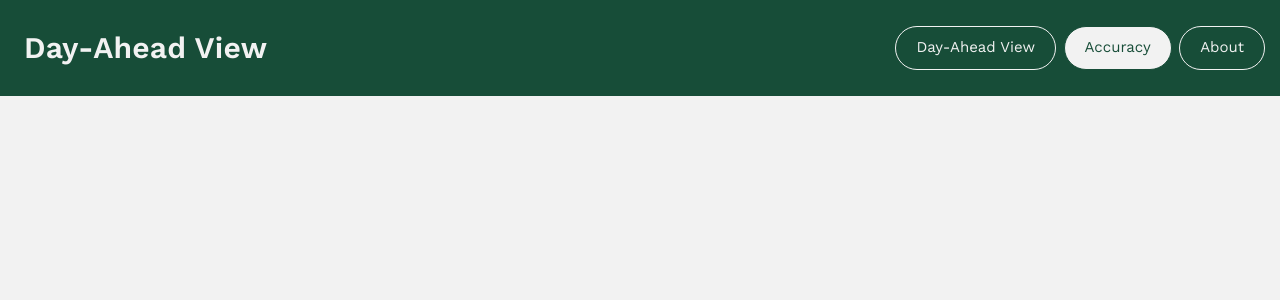
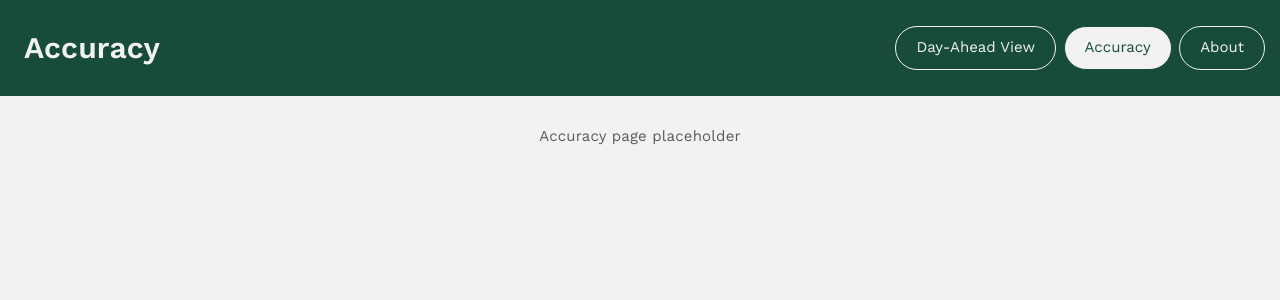
Before and after one commit to dishaap/reint-challenge, a React app in the folder frontend/: page / in a window 1280 px wide. Both pictures are taken after a click on the button "Accuracy". Shown: the top 300 px of the page. Built offline with nearby package versions, Linux system fonts and the light colour scheme; the HTML template or start-up script is replaced by a standard one.

Commit message:
add placeholder pages

```diff
--- a/frontend/src/App.css
+++ b/frontend/src/App.css
@@ -29,6 +29,7 @@
   border-radius: 30px;
   cursor: pointer;
   font: inherit;
+  transition: background-color 0.3s ease;
 }
 
 .header-menu-item:hover,
@@ -37,3 +38,7 @@
   color: var(--color-3);
   background: var(--color-1);
 }
+
+.page-content {
+  padding: 2rem;
+}
--- a/frontend/src/App.jsx
+++ b/frontend/src/App.jsx
@@ -1,10 +1,31 @@
+import { useState } from 'react'
 import './App.css'
 import Header from './components/Header.jsx'
+import About from './pages/About.jsx'
+import Accuracy from './pages/Accuracy.jsx'
+import DayAheadView from './pages/DayAheadView.jsx'
 
 function App() {
     const menu = ["Day-Ahead View", "Accuracy", "About"]
+    const [activePage, setActivePage] = useState(menu[0])
+
+    const pages = {
+        "Day-Ahead View": <DayAheadView />,
+        Accuracy: <Accuracy />,
+        About: <About />,
+    }
+
     return (
-        <Header title="Day-Ahead View" menu={menu} />
+        <>
+            <Header
+                menu={menu}
+                activeItem={activePage}
+                onSelect={setActivePage}
+            />
+            <main className="page-content">
+                {pages[activePage]}
+            </main>
+        </>
     )
 }
 
--- a/frontend/src/components/Header.jsx
+++ b/frontend/src/components/Header.jsx
@@ -1,11 +1,7 @@
-import { useState } from 'react'
-
-export default function Header({ title, menu }) {
-    const [activeItem, setActiveItem] = useState(menu[0] ?? null)
-
+export default function Header({ menu, activeItem, onSelect }) {
     return(
         <div className="header">
-            <h1 className="page-title">{title}</h1>
+            <h1 className="page-title">{activeItem}</h1>
             <div className="header-menu">
                 {menu.map((item) => (
                     <button
@@ -13,7 +9,7 @@ export default function Header({ title, menu }) {
                         type="button"
                         className={`header-menu-item${activeItem === item ? ' active' : ''}`}
                         aria-pressed={activeItem === item}
-                        onClick={() => setActiveItem(item)}
+                        onClick={() => onSelect(item)}
                     >
                         {item}
                     </button>
--- /dev/null
+++ b/frontend/src/pages/About.jsx
@@ -0,0 +1,3 @@
+export default function About() {
+    return <p>About page placeholder</p>
+}
--- /dev/null
+++ b/frontend/src/pages/Accuracy.jsx
@@ -0,0 +1,3 @@
+export default function Accuracy() {
+    return <p>Accuracy page placeholder</p>
+}
--- /dev/null
+++ b/frontend/src/pages/DayAheadView.jsx
@@ -0,0 +1,3 @@
+export default function DayAheadView() {
+    return <p>Day-ahead view page placeholder</p>
+}
```
